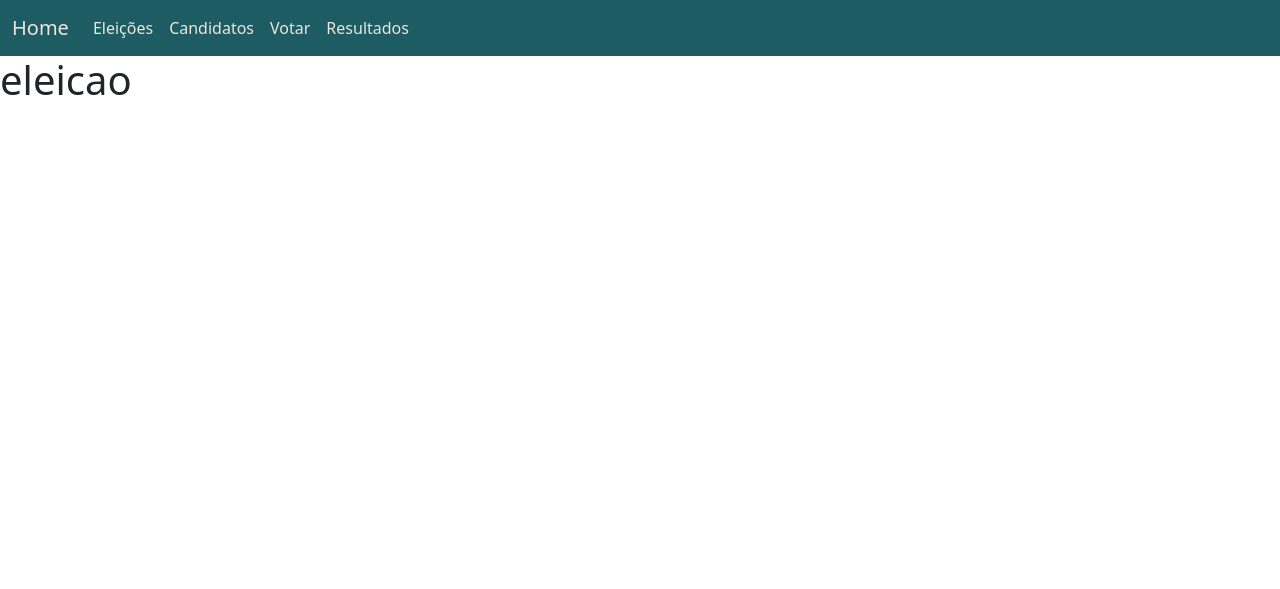
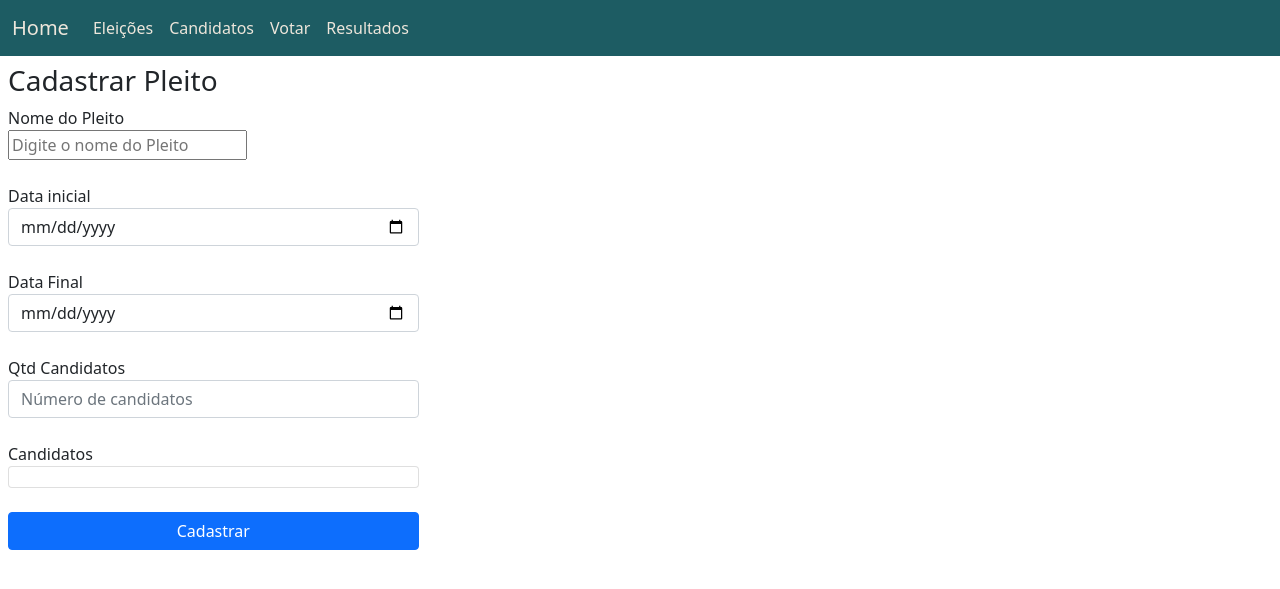
Before and after one commit to Matheus51bento/-Sele-o-Edital-001-2022-NADIC-IFRN, a Django app: page /cadastro/eleicoes/ in a window 1280 px wide. Shown: the top 589 px of the page. Run offline with Django 3.2, Linux system fonts and the light colour scheme; data that the repository does not hold is empty.

Commit message:
cadastrando pleito

```diff
--- a/ElectSis/ElectSis/settings.py
+++ b/ElectSis/ElectSis/settings.py
@@ -40,6 +40,7 @@ INSTALLED_APPS = [
     'django.contrib.staticfiles',
     'eleicao',
     'cpf_field',
+    'django_extensions',
 ]
 
 MIDDLEWARE = [
--- a/ElectSis/eleicao/forms.py
+++ b/ElectSis/eleicao/forms.py
@@ -25,8 +25,8 @@ class CandidatoForm(ModelForm):
 class EleicaoForm(ModelForm):
 
     def __int__(self, *args, **kwargs):
-        super(EleicaoForm, self).__int__(*args, **kwargs)
-        self.fields['nome'].widget.attrs.update({'placeholder':"Digite o nome do Pleito", 'class':('form-control')})
+        super().__int__(*args, **kwargs)
+        self.fields['nome'].widget.attrs.update({'placeholder':('Digite o nome do Pleito'), 'class':('form-control')})
         self.fields['data_inicial'].widget.attrs.update(
             {'placeholder': "Data de inicio", 'class': ('form-control')})
         self.fields['data_final'].widget.attrs.update(
@@ -43,10 +43,3 @@ class EleicaoForm(ModelForm):
                                           attrs={'class': 'form-control', 'placeholder': 'Data de fim',
                                                     'type': 'date'}
                                                                 )}
-
-        #
-        # nome = models.CharField(verbose_name="Nome da Eleição", max_length=80)
-        # data_inicial = models.DateField(verbose_name="Data Inicial")
-        # data_final = models.DateField(verbose_name="Data Final")
-        # candidatos = models.ManyToManyField(Candidato)
-        # _total_candidatos = None
--- a/ElectSis/eleicao/models.py
+++ b/ElectSis/eleicao/models.py
@@ -18,5 +18,8 @@
     nome = models.CharField(verbose_name="Nome da Eleição", max_length=80)
     data_inicial = models.DateField(verbose_name="Data Inicial")
     data_final = models.DateField(verbose_name="Data Final")
-    candidatos = models.ManyToManyField(Candidato)
+    candidatos = models.ManyToManyField(Candidato, blank=True)
     _total_candidatos = None
+
+    def __str__(self):
+        return '{}'.format(self.nome)
--- a/ElectSis/eleicao/templates/cadastro_eleicao.html
+++ b/ElectSis/eleicao/templates/cadastro_eleicao.html
@@ -10,6 +10,112 @@
 
 {% block content %}
 
-<h1>eleicao</h1>
+    {% if messages %}
+        <div class="messages " data-dismiss="alert" style="align-items: center; font-size: 0.9em;">
+            {% for message in messages %}
+                {% if message.tags == 'success' %}
+                    <div class="alert justify-content-between" role="alert" style="background-color: #179A51;">
+                        {{ message }}
+                    </div>
+                {% elif message.tags == 'warning' %}
+                    <div class="alert alert-warning" role="alert">
+                        {{ message }}
+                    </div>
+                {% elif message.tags == 'error' %}
+                    <div class="alert" role="alert" style="background-color: #E91C2B;">
+                        {{ message }}
+                    </div>
+                {% endif %}
+            {% endfor %}
+        </div>
+    {% endif %}
+
+    <div class="auth-content col-12 col-sm-8 col-md-6 col-lg-4 p-2">
+        <form method="POST">
+            {% csrf_token %}
+            <h3>Cadastrar Pleito</h3>
+
+            <div class="fieldWrapper">
+                <div class="error-messages">
+
+                </div>
+                <label>Nome do Pleito</label>
+                <div class="form-group">
+                    <input type="text" name="nome" maxlength="80" placeholder="Digite o nome do Pleito" required="" id="id_nome">
+                </div>
+            </div>
+
+            <br>
+
+            <div class="fieldWrapper">
+                <div class="error-messages">
+
+                </div>
+                <label>Data inicial</label>
+                <div class="form-group">
+                    <input type="date" name="data_inicial" class="form-control" placeholder="Data de inicio" required=""
+                           id="id_data_inicial">
+                </div>
+            </div>
+
+            <br>
+
+            <div class="fieldWrapper">
+                <div class="error-messages">
+
+                </div>
+                <label>Data Final</label>
+                <div class="form-group">
+                    <input type="date" name="data_final" class="form-control" placeholder="Data de fim" required=""
+                           id="id_data_final">
+                </div>
+            </div>
+
+            <br>
+
+            <div class="fieldWrapper">
+                <div class="error-messages">
+
+                </div>
+                <label>Qtd Candidatos</label>
+                <div class="form-group">
+                    <input type="number" name="qtd_candidatos" class="form-control" placeholder="Número de candidatos"
+                           required=""
+                           id="id_data_final">
+                </div>
+            </div>
+
+            <br><label>Candidatos</label>
+            <div class="card" style="padding: 10px">
+                <div class="fieldWrapper">
+
+                    <div class="form-group">
+
+                        <fieldset>
+
+                            {% for candidato in candidatos %}
+
+                                <input type="checkbox" name="candidatos" data-model-name="candidatos"
+                                       value="{{ candidato.cpf }}">
+                                <span style="padding-left: 10px">{{ candidato.nome }}</span>
+                                <hr>
+
+                            {% endfor %}
+
+                        </fieldset>
+
+                    </div>
+                </div>
+            </div>
+
+            <br>
+
+            <div class="d-grid gap-2">
+                <button class="btn btn-primary" type="submit">Cadastrar</button>
+            </div>
+
+        </form>
+
+    </div>
 
 {% endblock %}
--- a/ElectSis/eleicao/templates/menu.html
+++ b/ElectSis/eleicao/templates/menu.html
@@ -31,7 +31,7 @@
                         <h5 class="card-title"><span style="vertical-align: top;">Cadastro Candidatos</span><span
                                 class="material-icons" style="margin-left: 10px;">&#xe7f0;</span></h5>
                         <p class="card-text">Aqui pode-se cadastras os candidatos de forma individual.</p>
-                        <a href="#" class="btn btn-primary botao-menu-par">Cadastrar</a>
+                        <a href="{% url 'cadastro candidato' %}" class="btn btn-primary botao-menu-par">Cadastrar</a>
                     </div>
                 </div>
             </div>
--- a/ElectSis/eleicao/views.py
+++ b/ElectSis/eleicao/views.py
@@ -1,6 +1,6 @@
 from django.shortcuts import render
-from .forms import CandidatoForm
-from .models import Candidato
+from .forms import CandidatoForm, EleicaoForm
+from .models import Candidato, Eleicao
 from django.contrib import messages
 
 # Create your views here.
@@ -9,7 +9,34 @@ def index(request):
     return render(request, "menu.html")
 
 def cad_eleicao(request):
-    return render(request, "cadastro_eleicao.html")
+
+    candidatos = Candidato.objects.all()
+
+    if request.method == 'POST':
+
+        if "candidatos" in request.POST:
+            qtd = int(request.POST['qtd_candidatos'])
+            lis_candidatos = request.POST.getlist('candidatos')
+            print(request.POST)
+
+            if len(lis_candidatos) == qtd:
+
+                candidatos_form = candidatos.filter(cpf__in=lis_candidatos)
+                print(candidatos_form)
+
+            else:
+                messages.error(request, "A quantidade de candidatos está incorreta")
+
+        else:
+            messages.error(request, "Selecione os candidatos")
+
+
+        return render(request, "cadastro_eleicao.html", {'candidatos':candidatos})
+
+    else:
+        form = EleicaoForm()
+
+        return render(request, "cadastro_eleicao.html", {'form':form, 'candidatos':candidatos   })
 
 def cad_candidadto(request):
 
@@ -24,7 +51,7 @@ def cad_candidadto(request):
             endereco = forms.cleaned_data['endereco']
             cpf = forms.cleaned_data['cpf']
 
-            search = Candidato.objects.get(cpf=cpf)
+            search = Candidato.objects.filter(cpf=cpf)
 
             if not search:
 
```
